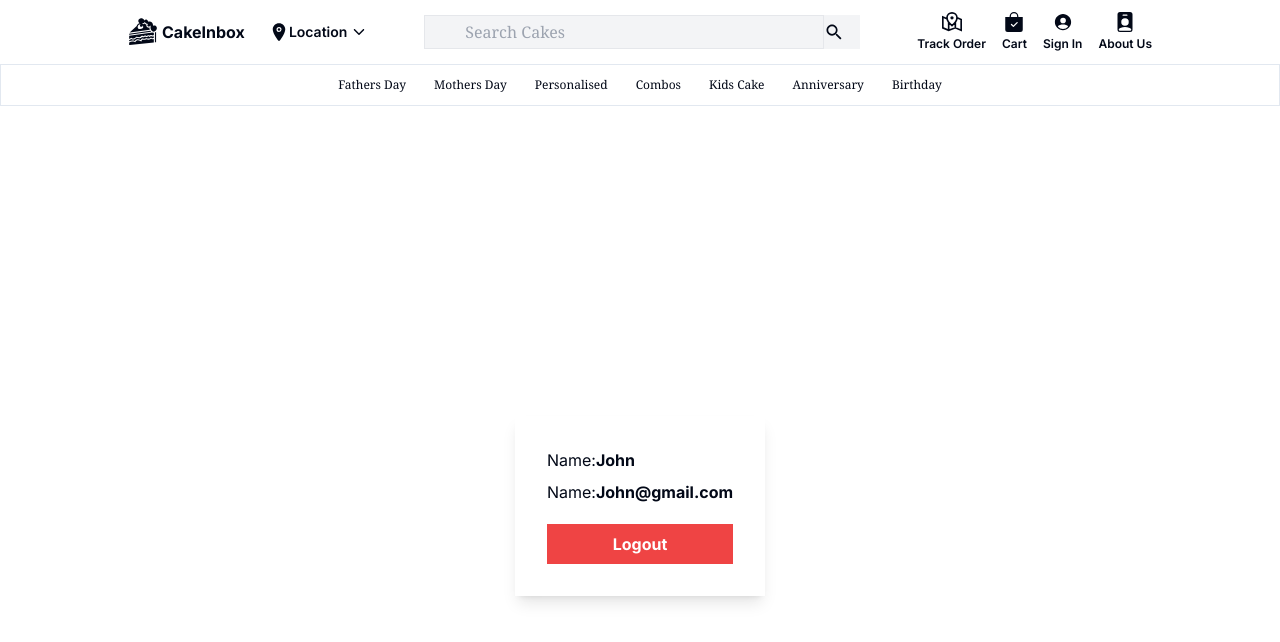
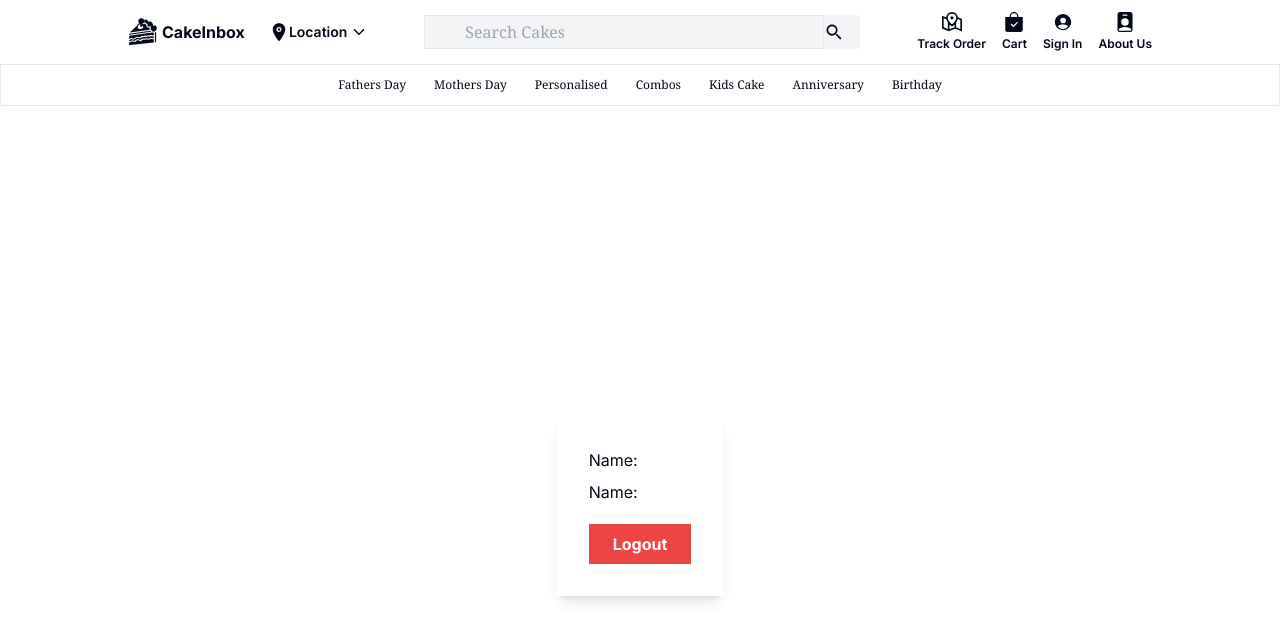
Before and after one commit to tapasranjanpatra/cakeinbox, a Next.js app: page /dashboard in a window 1280 px wide. Shown: the top 642 px of the page. Built offline with nearby package versions, Linux system fonts and the light colour scheme; no server answers.

Commit message:
logout part completed

```diff
--- a/app/page.tsx
+++ b/app/page.tsx
@@ -3,8 +3,19 @@ import Mainpage from "@/components/Mainpage";
 import Showcase from "@/components/Showcase";
 import Review from "@/components/Review";
 import Footer from "@/components/Footer";
+import RegisterForm from "@/components/RegisterForm";
+import { getServerSession } from "next-auth";
+import { redirect } from "next/navigation";
+import { authOptions } from "./api/auth/[...nextauth]/route";
+import LoginForm from "@/components/LoginForm";
 
-export default function Home() {
+
+export default async function Home() {
+
+  const session=await getServerSession(authOptions);
+  if(session) redirect("/dashboard");
+
+
   return (
 
     <>
@@ -14,6 +25,7 @@ export default function Home() {
     <Review/>
     <Footer/>
 
+
     </>
       );
 }
--- a/app/register/page.tsx
+++ b/app/register/page.tsx
@@ -1,6 +1,12 @@
 import RegisterForm from "@/components/RegisterForm";
+import { getServerSession } from "next-auth";
+import { redirect } from "next/navigation";
+import { authOptions } from "../api/auth/[...nextauth]/route";
 
-export default function Register(){
-    return <RegisterForm/>;
+export default async function Register() {
+  const session = await getServerSession(authOptions);
 
+  if (session) redirect("/dashboard");
+
+  return <RegisterForm />;
 }
--- a/components/UserInfo.tsx
+++ b/components/UserInfo.tsx
@@ -1,13 +1,19 @@
+"use client";
+
+import {signOut} from "next-auth/react";
+import {useSession} from "next-auth/react";
+
 export default function UserInfo(){
+    const {data:session}=useSession();
     return <div className="grid place-items-center h-screen">
 <div className="shadow-lg p-8 bg-zince-300/10 flex flex-col gap-2 my-6">
 <div>
-    Name:<span className="font-bold">John</span>
+    Name:<span className="font-bold">{session?.user?.name}</span>
 </div>
 <div>
-    Name:<span className="font-bold">John@gmail.com</span>
+    Name:<span className="font-bold">{session?.user?.email}</span>
 </div>
-<button className="bg-red-500 text-white font-bold px-6 py-2 mt-3">Logout</button>
+<button onClick={()=>signOut()} className="bg-red-500 text-white font-bold px-6 py-2 mt-3">Logout</button>
 </div>
 </div>;
 }
--- /dev/null
+++ b/middleware.tsx
@@ -0,0 +1,2 @@
+export {default} from "next-auth/middleware";
+export const config={matcher:["/dashboard"]};
```
